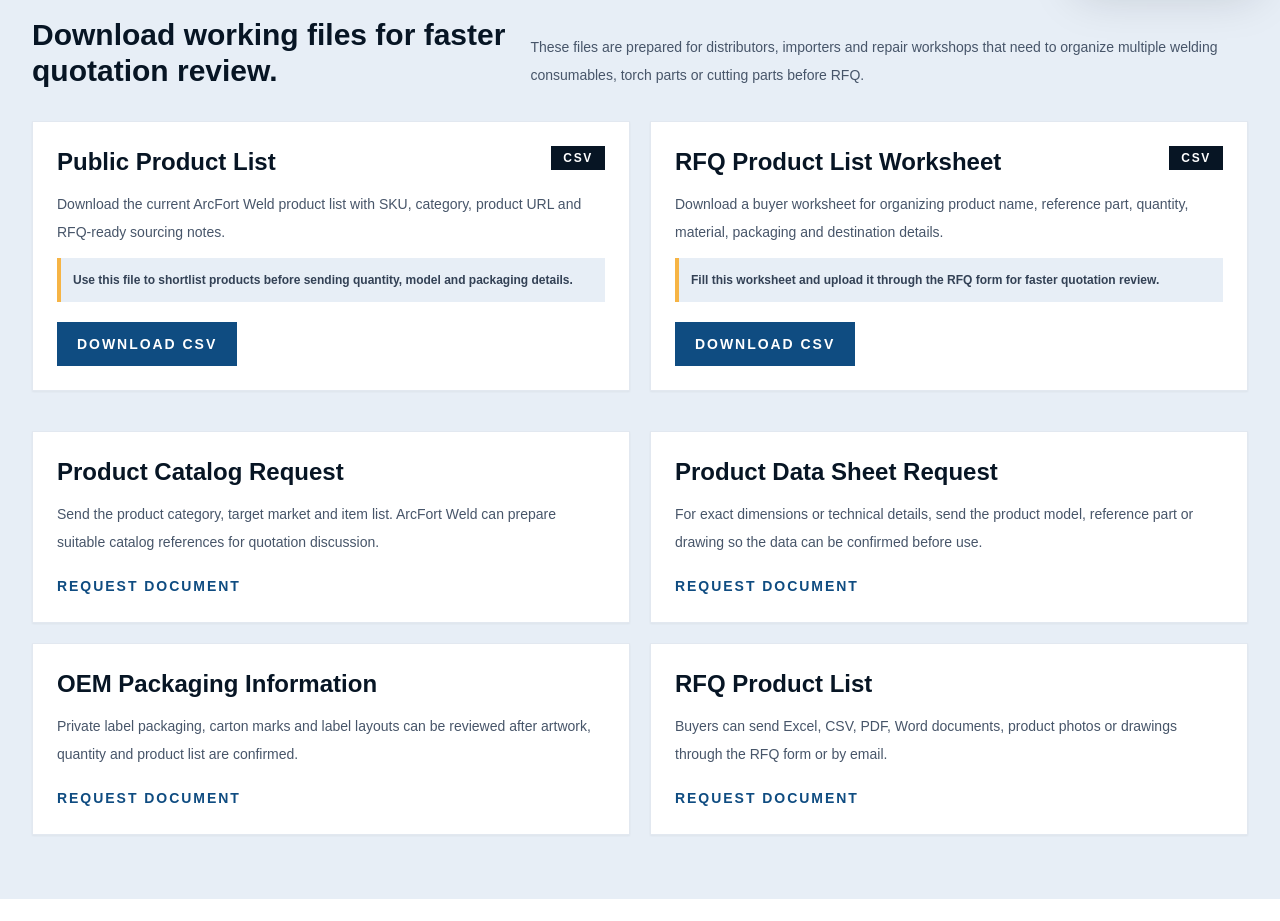
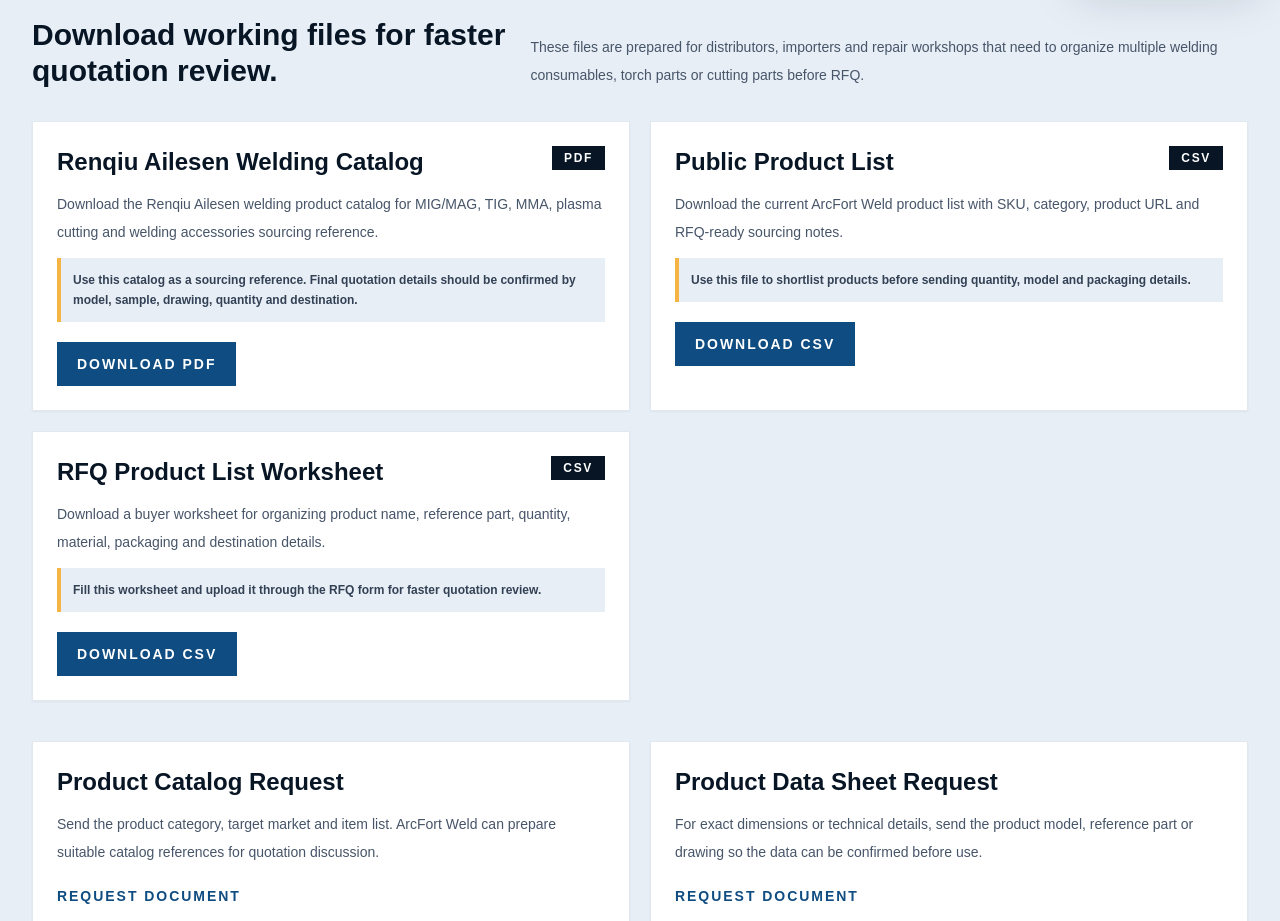
Before and after one commit to 18803076512/arcfort-website, a Next.js app: page /downloads in a window 1280 px wide. Shown: the part 801-1722 px from the top of the page. Built offline with nearby package versions, Linux system fonts and the light colour scheme; no server answers.

Commit message:
Add Renqiu Ailesen welding catalog download (#38)
Co-authored-by: Codex <codex@example.local>

```diff
--- a/app/downloads/page.tsx
+++ b/app/downloads/page.tsx
@@ -31,6 +31,14 @@ const documentTypes = [
 ] as const;
 
 const downloadFiles = [
+  {
+    title: "Renqiu Ailesen Welding Catalog",
+    type: "PDF",
+    href: "/downloads/renqiu-ailesen-welding-catalog.pdf",
+    description:
+      "Download the Renqiu Ailesen welding product catalog for MIG/MAG, TIG, MMA, plasma cutting and welding accessories sourcing reference.",
+    note: "Use this catalog as a sourcing reference. Final quotation details should be confirmed by model, sample, drawing, quantity and destination.",
+  },
   {
     title: "Public Product List",
     type: "CSV",
```
Also changed, not shown: 2 other files (tests, documents, lock files or other folders).
